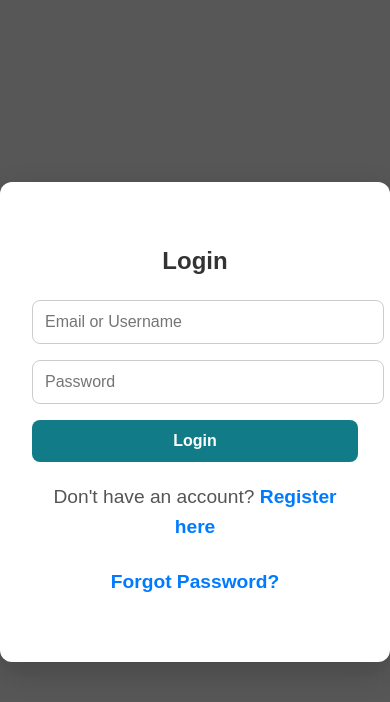
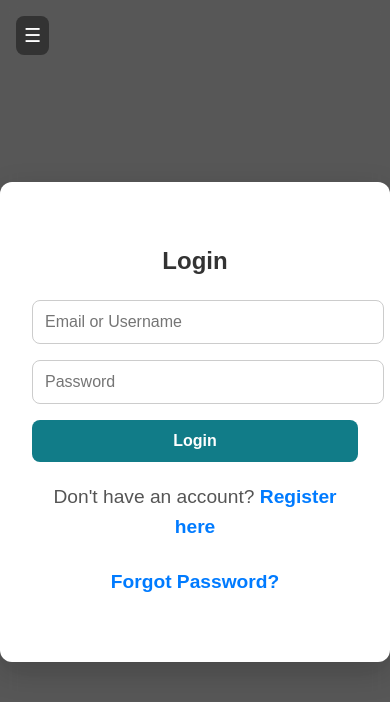
Before and after one commit to coloredinchris/database-chatroom, a React (Create React App) app: page / in a window 390 px wide. Shown: the top 702 px of the page. Built offline with nearby package versions, Linux system fonts and the light colour scheme; no server answers.

Commit message:
hamburger menu navigation added

```diff
--- /dev/null
+++ b/src/components/HamburgerMenu.js
@@ -0,0 +1,28 @@
+import React, { useState } from "react";
+import { Link } from "react-router-dom";
+import "../styles/HamburgerMenu.css";
+
+const HamburgerMenu = () => {
+    const [isOpen, setIsOpen] = useState(false);
+
+    const toggleMenu = () => {
+        setIsOpen(!isOpen);
+    };
+
+    return (
+        <div className="hamburger-menu">
+            <button className="hamburger-icon" onClick={toggleMenu}>
+                ☰
+            </button>
+            {isOpen && (
+                <div className="menu-dropdown">
+                    <Link to="/login" onClick={() => setIsOpen(false)}>Login</Link>
+                    <Link to="/register" onClick={() => setIsOpen(false)}>Register</Link>
+                    <Link to="/forgot-password" onClick={() => setIsOpen(false)}>Forgot Password</Link>
+                </div>
+            )}
+        </div>
+    );
+};
+
+export default HamburgerMenu;
--- a/src/pages/ForgotPassword.js
+++ b/src/pages/ForgotPassword.js
@@ -1,5 +1,6 @@
 import React, { useState } from "react";
 import { useNavigate } from "react-router-dom";
+import HamburgerMenu from "../components/HamburgerMenu";
 
 const ForgotPassword = () => {
     const [email, setEmail] = useState("");
@@ -35,6 +36,7 @@ const ForgotPassword = () => {
 
     return (
         <div className="welcome-overlay">
+            <HamburgerMenu />
             <div className="welcome-box">
                 <h2>Forgot Password</h2>
                 {error && <p style={{ color: "red" }}>{error}</p>}
--- a/src/pages/Login.js
+++ b/src/pages/Login.js
@@ -1,5 +1,6 @@
 import React, { useState } from "react";
 import { useNavigate, Link } from "react-router-dom";
+import HamburgerMenu from "../components/HamburgerMenu";
 import "../styles/WelcomeScreen.css";
 
 const Login = () => {
@@ -32,6 +33,7 @@ const Login = () => {
 
     return (
         <div className="welcome-overlay">
+            <HamburgerMenu />
             <div className="welcome-box">
                 <h2>Login</h2>
                 {error && <p style={{ color: "red" }}>{error}</p>}
--- a/src/pages/Register.js
+++ b/src/pages/Register.js
@@ -1,6 +1,7 @@
 import React, { useState } from "react";
 import { useNavigate, Link } from "react-router-dom";
-import "../styles/WelcomeScreen.css"; // Reuse WelcomeScreen styles
+import HamburgerMenu from "../components/HamburgerMenu";
+import "../styles/WelcomeScreen.css";
 
 const validateEmail = (email) => {
     const emailRegex = /^[^\s@]+@[^\s@]+\.[^\s@]+$/;
@@ -51,6 +52,7 @@ const Register = () => {
 
     return (
         <div className="welcome-overlay">
+            <HamburgerMenu />
             <div className="welcome-box">
                 <h2>Register</h2>
                 {error && <p style={{ color: "red" }}>{error}</p>}
--- /dev/null
+++ b/src/styles/HamburgerMenu.css
@@ -0,0 +1,43 @@
+.hamburger-menu {
+    position: absolute;
+    top: 1rem;
+    left: 1rem;
+    z-index: 1000;
+}
+
+.hamburger-icon {
+    background-color: #333;
+    color: white;
+    border: none;
+    border-radius: 0.5rem;
+    padding: 0.5rem;
+    font-size: 1.2rem;
+    cursor: pointer;
+}
+
+.menu-dropdown {
+    position: absolute;
+    top: 3rem;
+    left: 0;
+    background-color: white;
+    border: 0.1rem solid #ccc;
+    border-radius: 0.5rem;
+    box-shadow: 0 0.4rem 0.6rem rgba(0, 0, 0, 0.1);
+    padding: 1rem;
+    display: flex;
+    flex-direction: column;
+    gap: 0.5rem;
+}
+
+.menu-dropdown a {
+    text-decoration: none;
+    color: #333;
+    font-size: 1rem;
+    padding: 0.5rem 1rem;
+    border-radius: 0.5rem;
+    transition: background-color 0.2s ease;
+}
+
+.menu-dropdown a:hover {
+    background-color: #f0f0f0;
+}
```
